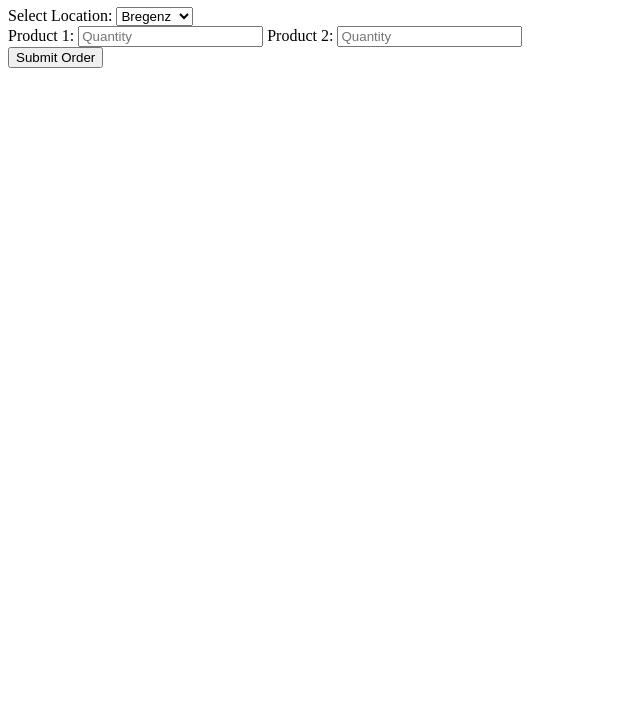
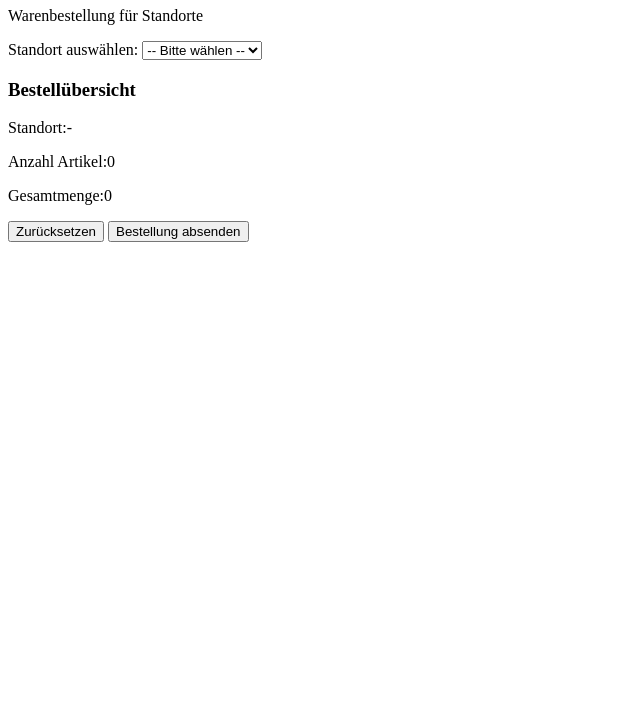
Before and after one commit to Impactiron/Bestellsystem, a plain HTML site: page order_form.html in a window 1280 px wide. Shown: the part 73-800 px from the top of the page, without its empty margins (0-640 px from the left). Drawn offline with Linux system fonts and the light colour scheme.

Commit message:
Update order_form.html with new content

```diff
--- a/order_form.html
+++ b/order_form.html
@@ -1,30 +1,44 @@
 <!DOCTYPE html>
-<html lang="en">
+<html lang="de">
 <head>
     <meta charset="UTF-8">
     <meta name="viewport" content="width=device-width, initial-scale=1.0">
+    <title>Bestellsystem - Warenbestellung</title>
     <link rel="stylesheet" href="styles.css">
-    <title>Order Form</title>
 </head>
 <body>
-    <h1>Order Form</h1>
-    <form id="orderForm">
-        <label for="location">Select Location:</label>
-        <select id="location" name="location">
-            <option value="bregenz">Bregenz</option>
-            <option value="dornbirn">Dornbirn</option>
-            <option value="feldkirch">Feldkirch</option>
-            <option value="bludenz">Bludenz</option>
-        </select>
-        <div id="productDisplay">
-            <label for="product1">Product 1:</label>
-            <input type="number" id="product1" name="product1" min="0" placeholder="Quantity">
-            <label for="product2">Product 2:</label>
-            <input type="number" id="product2" name="product2" min="0" placeholder="Quantity">
-            <!-- Additional products can be added similarly -->
+    <div class="container">
+        <header class="header">
+            <h1>Bestellsystem</h1>
+            <p class="subtitle">Warenbestellung für Standorte</p>
+        </header>
+        <div class="location-selector">
+            <label for="location">Standort auswählen:</label>
+            <select id="location" name="location" required>
+                <option value="">-- Bitte wählen --</option>
+                <option value="1">Bregenz</option>
+                <option value="2">Dornbirn</option>
+                <option value="3">Feldkirch</option>
+                <option value="4">Bludenz</option>
+            </select>
         </div>
-        <button type="submit">Submit Order</button>
-    </form>
+        <form id="orderForm" class="order-form">
+            <div class="products-container" id="productsContainer"></div>
+            <div class="order-summary" id="orderSummary">
+                <h3>Bestellübersicht</h3>
+                <div class="summary-content">
+                    <p class="summary-item"><span>Standort:</span><span id="summaryLocation">-</span></p>
+                    <p class="summary-item"><span>Anzahl Artikel:</span><span id="summaryCount">0</span></p>
+                    <p class="summary-item"><span>Gesamtmenge:</span><span id="summaryTotal">0</span></p>
+                </div>
+            </div>
+            <div class="form-actions">
+                <button type="button" class="btn btn-secondary" id="resetBtn">Zurücksetzen</button>
+                <button type="submit" class="btn btn-primary" id="submitBtn">Bestellung absenden</button>
+            </div>
+        </form>
+        <div class="message" id="message"></div>
+    </div>
     <script src="script.js"></script>
 </body>
 </html>
```
